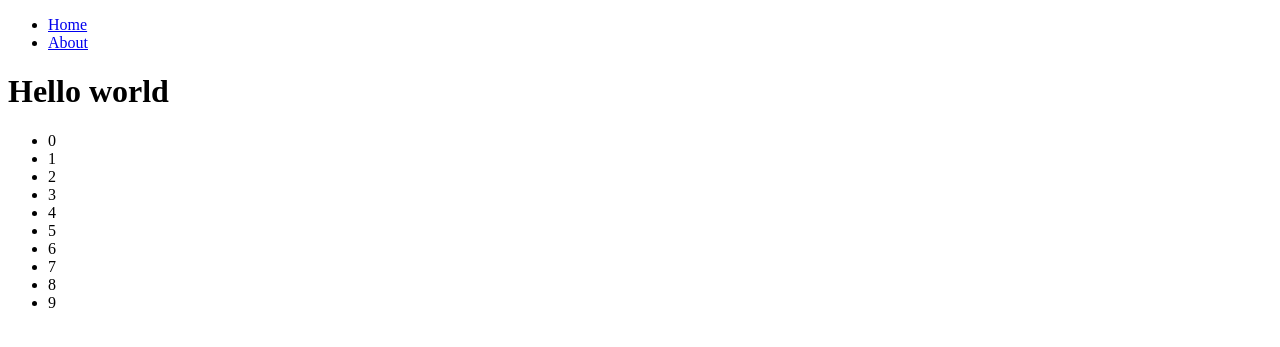
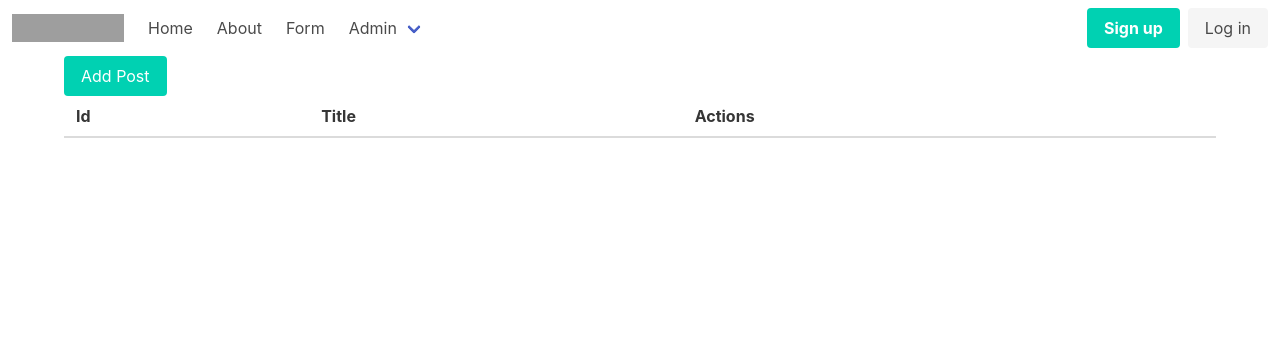
Before and after one commit to seppcaspar/ta21elearnphp, a PHP site: page /posts/index.php in a window 1280 px wide. Shown: the top 347 px of the page. Run offline with PHP 8.4, Linux system fonts and the light colour scheme; data that the repository does not hold is empty; grey boxes are pictures that could not be loaded.

Commit message:
Add admin index view

```diff
--- a/src/Controllers/PublicController.php
+++ b/src/Controllers/PublicController.php
@@ -9,8 +9,7 @@ class PublicController {
     public function index(){
 
         $posts = Post::all();
-        $name = 'Kaspar';
-        view('index', compact('name'));
+        view('index', compact('posts'));
     }
 
     public function about(){
--- a/views/index.php
+++ b/views/index.php
@@ -1,8 +1,22 @@
 <?php include __DIR__ . '/partials/header.php' ?>
-    <h1>Hello world <?=$name?></h1>
-    <ul>
-        <?php for($i=0; $i<10; $i++): ?>
-            <li><?=$i?></li>
-        <?php endfor; ?>
-    </ul>
+<div class="container">
+    <div class="columns">
+        <?php foreach ($posts as $post) : ?>
+            <div class="column is-3">
+                <div class="card mb-3">
+                    <header class="card-header">
+                        <p class="card-header-title">
+                            <?= $post->title ?>
+                        </p>
+                    </header>
+                    <div class="card-content">
+                        <div class="content">
+                            <?= $post->body ?>
+                        </div>
+                    </div>
+                </div>
+            </div>
+        <?php endforeach; ?>
+    </div>
+</div>
 <?php include __DIR__ . '/partials/footer.php' ?>
--- a/views/partials/header.php
+++ b/views/partials/header.php
@@ -4,6 +4,7 @@
     <meta charset="UTF-8">
     <meta name="viewport" content="width=device-width, initial-scale=1.0">
     <title>Document</title>
+    <link rel="stylesheet" href="https://cdn.jsdelivr.net/npm/bulma@0.9.4/css/bulma.min.css">
 </head>
 <body>
     <?php include __DIR__ . '/nav.php' ?>
--- a/views/partials/nav.php
+++ b/views/partials/nav.php
@@ -1,4 +1,54 @@
-<ul>
-    <li><a href="/">Home</a></li>
-    <li><a href="/about">About</a></li>
-</ul>
+<nav class="navbar" role="navigation" aria-label="main navigation">
+  <div class="navbar-brand">
+    <a class="navbar-item" href="/">
+      <img src="https://bulma.io/images/bulma-logo.png" width="112" height="28">
+    </a>
+
+    <a role="button" class="navbar-burger" aria-label="menu" aria-expanded="false" data-target="navbarBasicExample">
+      <span aria-hidden="true"></span>
+      <span aria-hidden="true"></span>
+      <span aria-hidden="true"></span>
+    </a>
+  </div>
+
+  <div id="navbarBasicExample" class="navbar-menu">
+    <div class="navbar-start">
+      <a href="/" class="navbar-item">
+        Home
+      </a>
+
+      <a href="/about" class="navbar-item">
+        About
+      </a>
+      <a href="/form" class="navbar-item">
+        Form
+      </a>
+
+      <div class="navbar-item has-dropdown is-hoverable">
+        <a class="navbar-link">
+          Admin
+        </a>
+
+        <div class="navbar-dropdown">
+          <a href="/admin/posts" class="navbar-item">
+            Posts
+          </a>
+
+        </div>
+      </div>
+    </div>
+
+    <div class="navbar-end">
+      <div class="navbar-item">
+        <div class="buttons">
+          <a class="button is-primary">
+            <strong>Sign up</strong>
+          </a>
+          <a class="button is-light">
+            Log in
+          </a>
+        </div>
+      </div>
+    </div>
+  </div>
+</nav>
--- /dev/null
+++ b/views/posts/index.php
@@ -0,0 +1,27 @@
+<?php include __DIR__ . '/../partials/header.php' ?>
+<div class="container">
+    <a class="button is-primary">Add Post</a>
+    <table class="table is-fullwidth is-striped">
+        <thead>
+            <th>Id</th>
+            <th>Title</th>
+            <th>Actions</th>
+        </thead>
+        <tbody>
+            <?php foreach($posts as $post) : ?>
+                <tr>
+                    <td><?=$post->id?></td>
+                    <td><?=$post->title?></td>
+                    <td>
+                        <div class="buttons has-addons">
+                            <a class="button is-info">View</a>
+                            <a class="button is-warning">Edit</a>
+                            <a class="button is-danger">Delete</a>
+                        </div>
+                    </td>
+                </tr>
+            <?php endforeach; ?>
+        </tbody>
+    </table>
+</div>
+<?php include __DIR__ . '/../partials/footer.php' ?>
```
Also changed, not shown: routes.php (+5 -4 lines), src/Controllers/PostsController.php (added, +12 -0 lines).
